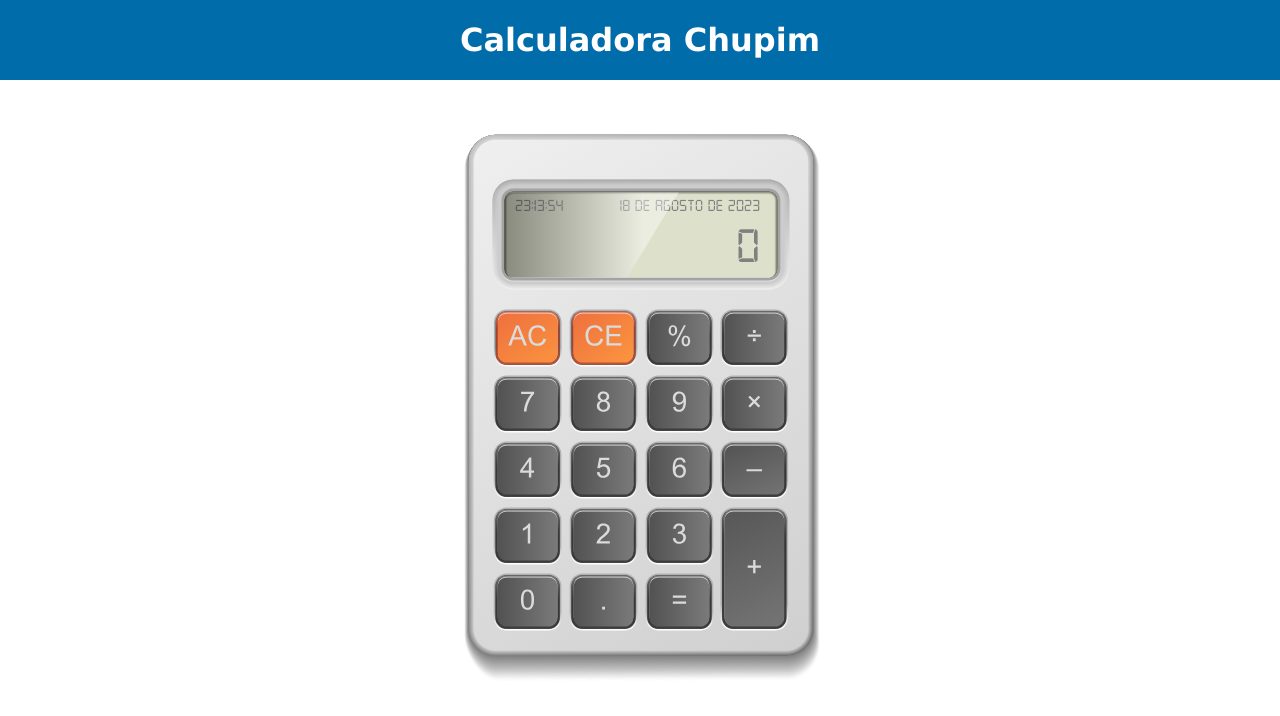
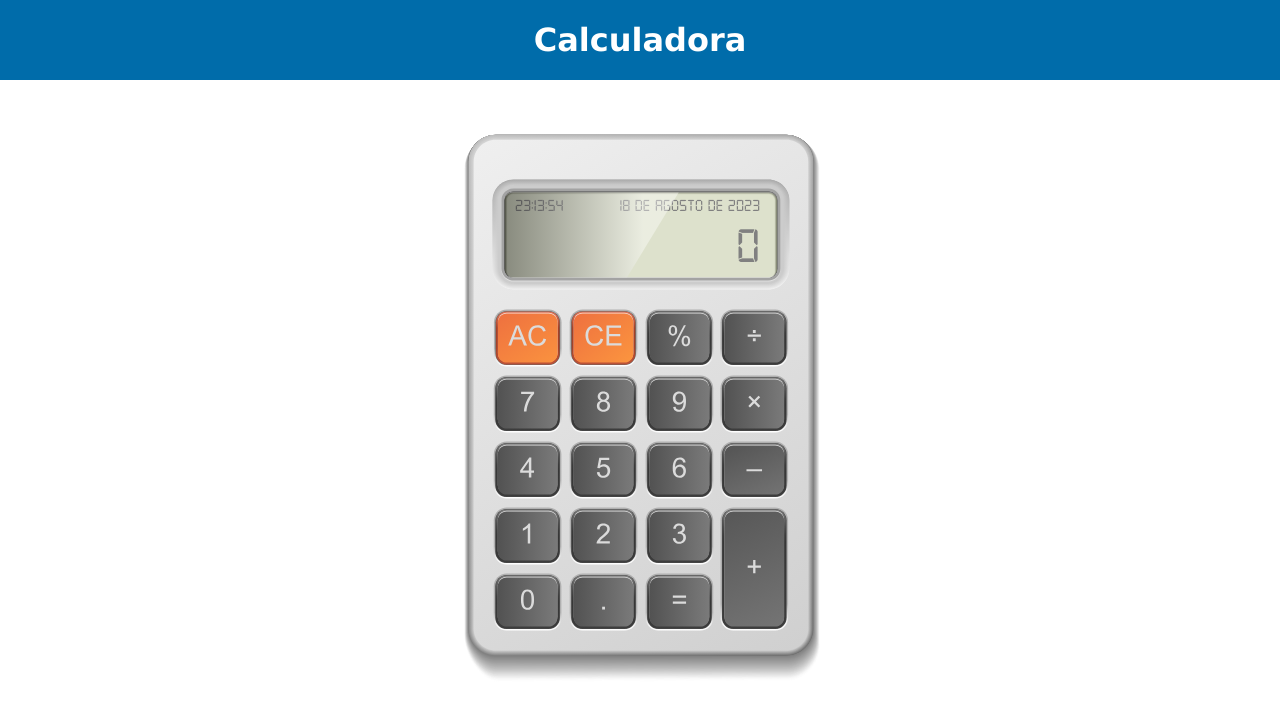
Before and after one commit to PablUoo/Calc-Bird-Chupim, a plain HTML site: page index.html in a window 1280 px wide. Drawn offline with Linux system fonts and the light colour scheme.

Commit message:
Title Build

```diff
--- a/index.html
+++ b/index.html
@@ -207,7 +207,7 @@
 <body>
     <header>
         <div id="h-titulo">
-            <h1>Calculadora Chupim</h1>
+            <h1>Calculadora</h1>
 
         </div>
     </header>
```
